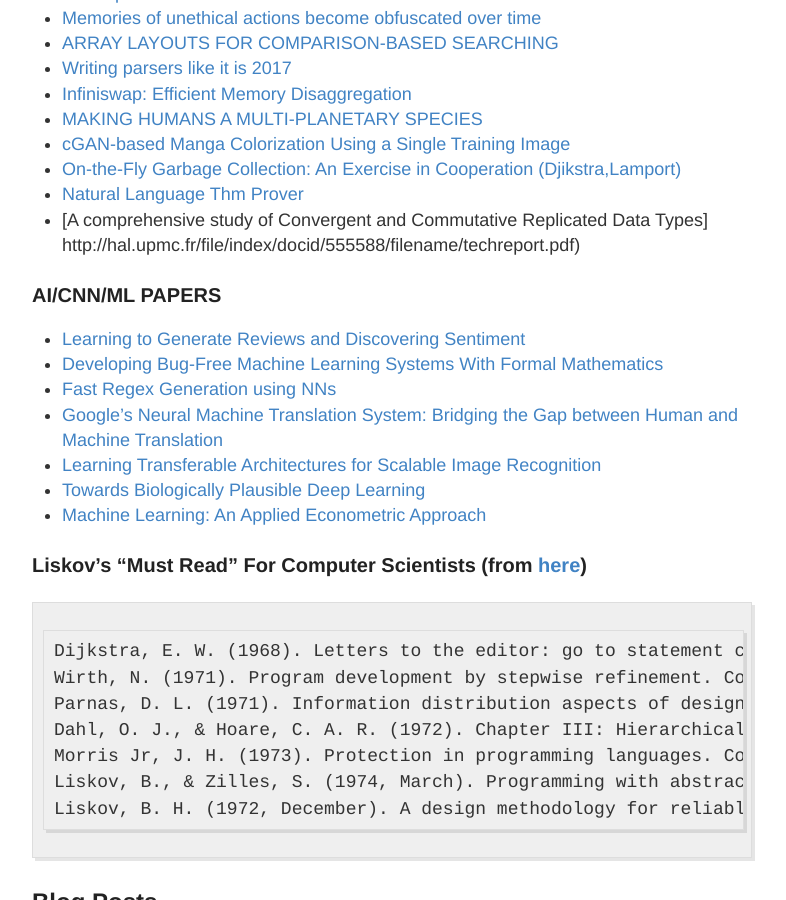
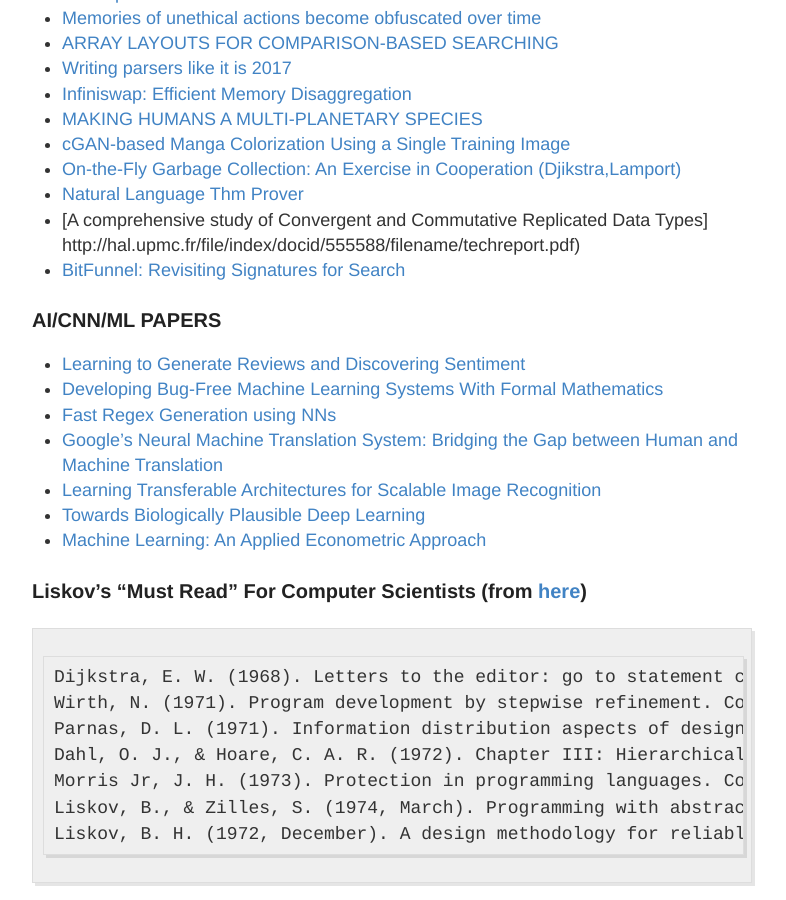
Before and after one commit to RONNCC/ronncc.github, a Jekyll site: the page built from _posts/2015-12-25-ReadingList.md, in a window 1280 px wide and 900 px high, scrolled down 1333 px. Shown: the whole window, without its empty margins (248-1034 px from the left). Built offline with Jekyll 4.4.1, drawn with Linux system fonts in a browser that asks for light colours; comment, search, counter and statistics services are not loaded.

Commit message:
Update 2015-12-25-ReadingList.md

```diff
--- a/_posts/2015-12-25-ReadingList.md
+++ b/_posts/2015-12-25-ReadingList.md
@@ -59,6 +59,7 @@
 - [On-the-Fly Garbage Collection: An Exercise in Cooperation (Djikstra,Lamport)](http://lamport.azurewebsites.net/pubs/garbage.pdf)
 - [Natural Language Thm Prover](https://arxiv.org/pdf/1708.09417.pdf)
 - [A comprehensive study of Convergent and Commutative Replicated Data Types] http://hal.upmc.fr/file/index/docid/555588/filename/techreport.pdf)
+- [BitFunnel: Revisiting Signatures for Search](danluu.com/bitfunnel-sigir.pdf)
 
 ### AI/CNN/ML PAPERS
 - [Learning to Generate Reviews and Discovering Sentiment](https://arxiv.org/pdf/1704.01444.pdf)
```
